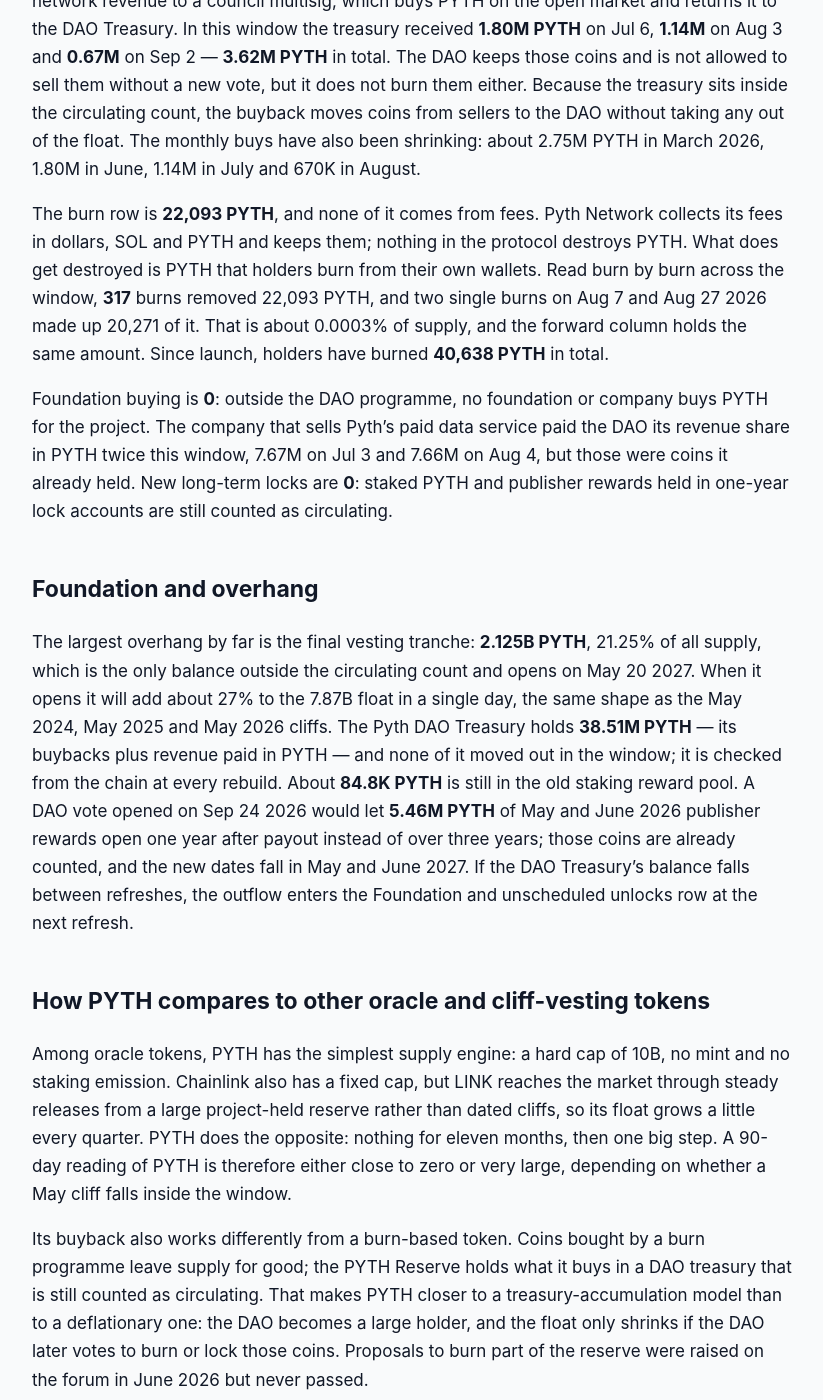
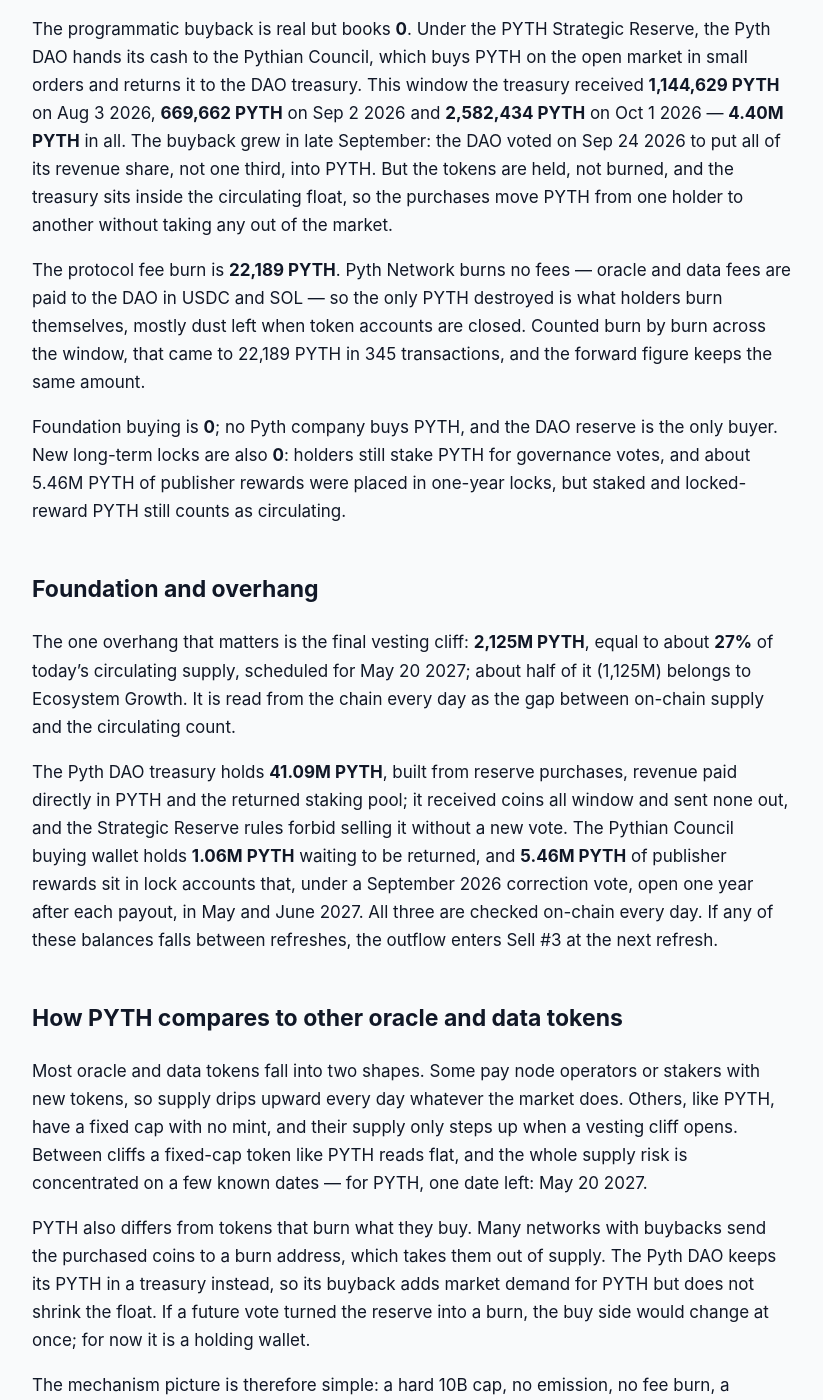
Before and after one commit to jeevansongmy-spec/mrnasdog-articles, a Jekyll site: the page built from crypto/pyth-pressure-framework.md, in a window 1280 px wide and 1400 px high, scrolled down 1300 px. Shown: the whole window, without its empty margins (228-1051 px from the left). Built offline with Jekyll 4.4.1, drawn with Linux system fonts in a browser that asks for light colours; some of the changed text lies outside the part shown.

Commit message:
publish: crypto/pyth-pressure-framework

```diff
--- a/crypto/pyth-pressure-framework.md
+++ b/crypto/pyth-pressure-framework.md
@@ -1,6 +1,6 @@
 ---
-title:         "PYTH Inflation Analysis · September 2026 · Mixed flows · supply roughly steady"
-description:   "PYTH supply is flat: 0.00% net over 90 days and next. No PYTH can be minted, the final 2.125B cliff opens May 20 2027, and DAO buybacks stay in the float."
+title:         "PYTH Inflation Analysis · October 2026 · Mixed flows · supply roughly steady"
+description:   "PYTH supply is flat: 0.00% net over 90 days and next. No PYTH can be minted, the last 2.125B cliff opens May 20 2027, and DAO buybacks are held, unburned."
 canonical_url: "https://mrnasdog.com/research/pyth/inflation"
 tags:          ["crypto", "pyth", "solana", "oracle"]
 published:     true
@@ -8,46 +8,58 @@ published:     true
 
 *Originally published at [https://mrnasdog.com/research/pyth/inflation](https://mrnasdog.com/research/pyth/inflation)*
 
-# PYTH Inflation Analysis · September 2026 · Mixed flows · supply roughly steady
+# PYTH Inflation Analysis · October 2026 · Mixed flows · supply roughly steady
 
-PYTH supply is roughly steady: the MrNasdog Pressure Framework reads a net change of **0.00%** over the last 90 days and **0.00%** for the next 90, against **+0.02%** on the inflation monitor. Pyth Network can never mint another PYTH, no vesting cliff falls inside either window, and the **3.62M PYTH** the Pyth DAO bought back stays inside the circulating count. The one large supply event left is the final **2.125B PYTH** cliff on **May 20 2027**.
+**PYTH**, the token of the **Pyth Network** price oracle, is holding still: over the last 90 days the framework counts **0** new PYTH entering the market and only **22,189 PYTH** burned by holders, for a net of **0.00%**, the same projected for the next 90 days. No PYTH can be minted, the last vesting cliff of **2,125M PYTH** does not open until **May 20 2027**, and the **4.40M PYTH** the Pyth DAO bought back this window is kept in a treasury that already counts as circulating. The monitor reads **−0.04%**.
 
 ## The verdict, in one paragraph
 
-Over the 90 days to Sep 29 2026, PYTH sell pressure was **0** and buy pressure that left the market was **22,093 PYTH** of holder burns, so the framework net is **0.00%** of the **7.87B PYTH** in circulation, and the forward reading is also **0.00%**. The inflation monitor, which estimates supply from market value and price, reads **+0.02%**. The gap is **0.02 percentage points**, well inside the 0.5-point line, so no data-conflict flag is shown. Pyth Network is a capped token between cliffs: a quiet float today, with one scheduled wall of supply in May 2027.
+PYTH supply moved **0.00%** net over the 90 days to Oct 7 2026 (a fall of about **0.0003%** from holder burns), and the framework projects **0.00%** for the next 90 days. The inflation monitor, which reads circulating supply from market data, shows **−0.04%**. The gap is **−0.04 percentage points**, well inside the 0.5-point limit, so no warning chip is needed and no deep walk was run. The Pyth Network token is a **capped supply between cliffs**: nothing new arrives until the final unlock in May 2027.
 
 ## Sell pressure: where new PYTH comes from
 
-Protocol inflation is **0**, and it is permanent. The PYTH mint on Solana has no mint authority left: the right to create new tokens was removed on-chain, and the token program has no way to give it back. Total supply can only stay at 10B or fall. Pyth Network once paid staking rewards to holders who backed data publishers, but those rewards are paused, and the unused reward pool of about 849K PYTH was sent back to the DAO Treasury on Jul 23 2026 — coins that already existed, not new ones.
+Protocol inflation is **0**, and permanently so. The PYTH mint on Solana has no mint authority — the power to create tokens was removed on-chain — so the 10,000,000,000 PYTH cap can never be raised. Pyth Network also pays no staking emission any more: Oracle Integrity Staking rewards were set to zero in April 2026, and the unused **849,208 PYTH** left in the reward pool was sent back to the Pyth DAO treasury on Jul 23 2026.
 
-Vesting unlocks are **0** in both windows. At launch on Nov 20 2023, 1.5B PYTH was liquid and 8.5B was locked, to open in four equal cliffs of **2.125B** at 6, 18, 30 and 42 months. The third cliff fired on May 20 2026, before this window opened, which brought the unlocked supply to 7.875B. The fourth and last cliff lands on May 20 2027, well after the next 90 days end.
+Vesting unlocks are **0** in both windows. When PYTH launched in November 2023, 1.5B tokens were liquid and 8.5B were locked, to open in four equal cliffs of **2,125M PYTH** at 6, 18, 30 and 42 months. Three cliffs have now opened, the latest in May 2026, which is before this window. The fourth and last cliff falls on **May 20 2027**, about seven months away, so it books nothing in the next 90 days either.
 
-Foundation and unscheduled unlocks are **0**. The Pyth DAO Treasury took in coins this window and sent none out, and every wallet the DAO or its councils use holds coins that are already unlocked and already counted as circulating. Long-term locks and bankruptcy are **0**: there is no estate, trustee or court schedule anywhere in the PYTH supply.
+Foundation and unscheduled unlocks are **0**. The DAO treasury, the Pythian Council's buying wallet and the publisher-reward lock accounts all hold coins that the circulating count already includes: on-chain supply minus the 2,125M locked cliff equals the circulating figure to the last token. Moving or selling those coins would not add new supply. Long-term locked or bankruptcy supply is also **0**; no estate or court payout holds PYTH.
 
 ## Buy pressure: where new PYTH goes
 
-The programmatic buyback is real but books **0**. Each month the Pyth DAO sends a share of its network revenue to a council multisig, which buys PYTH on the open market and returns it to the DAO Treasury. In this window the treasury received **1.80M PYTH** on Jul 6, **1.14M** on Aug 3 and **0.67M** on Sep 2 — **3.62M PYTH** in total. The DAO keeps those coins and is not allowed to sell them without a new vote, but it does not burn them either. Because the treasury sits inside the circulating count, the buyback moves coins from sellers to the DAO without taking any out of the float. The monthly buys have also been shrinking: about 2.75M PYTH in March 2026, 1.80M in June, 1.14M in July and 670K in August.
+The programmatic buyback is real but books **0**. Under the PYTH Strategic Reserve, the Pyth DAO hands its cash to the Pythian Council, which buys PYTH on the open market in small orders and returns it to the DAO treasury. This window the treasury received **1,144,629 PYTH** on Aug 3 2026, **669,662 PYTH** on Sep 2 2026 and **2,582,434 PYTH** on Oct 1 2026 — **4.40M PYTH** in all. The buyback grew in late September: the DAO voted on Sep 24 2026 to put all of its revenue share, not one third, into PYTH. But the tokens are held, not burned, and the treasury sits inside the circulating float, so the purchases move PYTH from one holder to another without taking any out of the market.
 
-The burn row is **22,093 PYTH**, and none of it comes from fees. Pyth Network collects its fees in dollars, SOL and PYTH and keeps them; nothing in the protocol destroys PYTH. What does get destroyed is PYTH that holders burn from their own wallets. Read burn by burn across the window, **317** burns removed 22,093 PYTH, and two single burns on Aug 7 and Aug 27 2026 made up 20,271 of it. That is about 0.0003% of supply, and the forward column holds the same amount. Since launch, holders have burned **40,638 PYTH** in total.
+The protocol fee burn is **22,189 PYTH**. Pyth Network burns no fees — oracle and data fees are paid to the DAO in USDC and SOL — so the only PYTH destroyed is what holders burn themselves, mostly dust left when token accounts are closed. Counted burn by burn across the window, that came to 22,189 PYTH in 345 transactions, and the forward figure keeps the same amount.
 
-Foundation buying is **0**: outside the DAO programme, no foundation or company buys PYTH for the project. The company that sells Pyth's paid data service paid the DAO its revenue share in PYTH twice this window, 7.67M on Jul 3 and 7.66M on Aug 4, but those were coins it already held. New long-term locks are **0**: staked PYTH and publisher rewards held in one-year lock accounts are still counted as circulating.
+Foundation buying is **0**; no Pyth company buys PYTH, and the DAO reserve is the only buyer. New long-term locks are also **0**: holders still stake PYTH for governance votes, and about 5.46M PYTH of publisher rewards were placed in one-year locks, but staked and locked-reward PYTH still counts as circulating.
 
 ## Foundation and overhang
 
-The largest overhang by far is the final vesting tranche: **2.125B PYTH**, 21.25% of all supply, which is the only balance outside the circulating count and opens on May 20 2027. When it opens it will add about 27% to the 7.87B float in a single day, the same shape as the May 2024, May 2025 and May 2026 cliffs. The Pyth DAO Treasury holds **38.51M PYTH** — its buybacks plus revenue paid in PYTH — and none of it moved out in the window; it is checked from the chain at every rebuild. About **84.8K PYTH** is still in the old staking reward pool. A DAO vote opened on Sep 24 2026 would let **5.46M PYTH** of May and June 2026 publisher rewards open one year after payout instead of over three years; those coins are already counted, and the new dates fall in May and June 2027. If the DAO Treasury's balance falls between refreshes, the outflow enters the Foundation and unscheduled unlocks row at the next refresh.
+The one overhang that matters is the final vesting cliff: **2,125M PYTH**, equal to about **27%** of today's circulating supply, scheduled for May 20 2027; about half of it (1,125M) belongs to Ecosystem Growth. It is read from the chain every day as the gap between on-chain supply and the circulating count.
 
-## How PYTH compares to other oracle and cliff-vesting tokens
+The Pyth DAO treasury holds **41.09M PYTH**, built from reserve purchases, revenue paid directly in PYTH and the returned staking pool; it received coins all window and sent none out, and the Strategic Reserve rules forbid selling it without a new vote. The Pythian Council buying wallet holds **1.06M PYTH** waiting to be returned, and **5.46M PYTH** of publisher rewards sit in lock accounts that, under a September 2026 correction vote, open one year after each payout, in May and June 2027. All three are checked on-chain every day. If any of these balances falls between refreshes, the outflow enters Sell #3 at the next refresh.
 
-Among oracle tokens, PYTH has the simplest supply engine: a hard cap of 10B, no mint and no staking emission. Chainlink also has a fixed cap, but LINK reaches the market through steady releases from a large project-held reserve rather than dated cliffs, so its float grows a little every quarter. PYTH does the opposite: nothing for eleven months, then one big step. A 90-day reading of PYTH is therefore either close to zero or very large, depending on whether a May cliff falls inside the window.
+## How PYTH compares to other oracle and data tokens
 
-Its buyback also works differently from a burn-based token. Coins bought by a burn programme leave supply for good; the PYTH Reserve holds what it buys in a DAO treasury that is still counted as circulating. That makes PYTH closer to a treasury-accumulation model than to a deflationary one: the DAO becomes a large holder, and the float only shrinks if the DAO later votes to burn or lock those coins. Proposals to burn part of the reserve were raised on the forum in June 2026 but never passed.
+Most oracle and data tokens fall into two shapes. Some pay node operators or stakers with new tokens, so supply drips upward every day whatever the market does. Others, like PYTH, have a fixed cap with no mint, and their supply only steps up when a vesting cliff opens. Between cliffs a fixed-cap token like PYTH reads flat, and the whole supply risk is concentrated on a few known dates — for PYTH, one date left: May 20 2027.
+
+PYTH also differs from tokens that burn what they buy. Many networks with buybacks send the purchased coins to a burn address, which takes them out of supply. The Pyth DAO keeps its PYTH in a treasury instead, so its buyback adds market demand for PYTH but does not shrink the float. If a future vote turned the reserve into a burn, the buy side would change at once; for now it is a holding wallet.
+
+The mechanism picture is therefore simple: a hard 10B cap, no emission, no fee burn, a growing revenue-funded buyer that holds, and one large scheduled unlock. That makes the Pyth Network token flatter than emission-based oracle tokens today, but more exposed to a single dated event.
 
 ## What to watch in the next 90 days
 
-The vote on the Strategic Reserve V2 plan, opened Sep 24 2026, would turn all of the DAO's revenue share into PYTH without monthly votes, starting with about 323K USDC and 90 SOL; the coins would still be held, not burned. The tenth monthly purchase, approved in September with about 162K USDC and 45 SOL, should be reported in early October. The vote on shortening publisher-reward vesting, opened Sep 24 2026, moves 5.46M PYTH into May and June 2027. Any DAO decision to burn or lock reserve coins would be the first thing to move this reading off zero. The next scheduled supply event is the final 2.125B cliff on May 20 2027.
+**OP-PIP-140**, posted on Oct 7 2026, would move about 748,076 USDC and 881 SOL from the DAO treasury to the Pythian Council for PYTH purchases — roughly 11.9M PYTH at today's price, held, not burned.
+
+The **October 2026 PYTH Purchases Report**, due around early November 2026, will show the first full month under the Strategic Reserve V2 rules and whether the 1.06M PYTH in the Council wallet has gone back to the treasury.
+
+Any proposal to **burn reserve PYTH** or to change the May 20 2027 cliff. Burn ideas have been discussed on the Pyth DAO forum but none has passed; a passed burn would turn the buyback into real buy pressure on this page.
+
+Pyth's monthly revenue report: annual recurring revenue reached **$11.5M** in September 2026, and that revenue is what funds the reserve.
 
 ## Summary
 
-PYTH supply is roughly steady at **0.00%** over the last 90 days and the next 90, because Pyth Network cannot mint new tokens and no vesting cliff falls inside either window. The Pyth DAO bought back **3.62M PYTH** with network revenue in the window, but it keeps the coins inside the circulating count, so the buyback does not shrink supply. The key risk is the final **2.125B PYTH** cliff on May 20 2027, about 27% of today's float, after which the 10B cap is fully unlocked.
+PYTH supply is roughly steady at **0.00%** over 90 days and the next 90, because the Pyth Network token cannot be minted and no vesting cliff opens before **May 20 2027**. The Pyth DAO buys PYTH with its revenue — **4.40M PYTH** this window — but holds it in a treasury that counts as circulating, so the buyback does not reduce supply. The key risk is the final cliff of **2,125M PYTH**, about 27% of today's float, and the hard ceiling is the 10B cap.
 
-*MrNasdog Pressure Framework analysis of PYTH, Metric 1 — Inflation. Data + explanation only. Not financial advice. Checked Sep 29 2026.*
+---
+
+*MrNasdog Pressure Framework analysis of PYTH, Metric 1 — Inflation. Data + explanation only. Not financial advice. Checked Oct 8 2026.*
```
